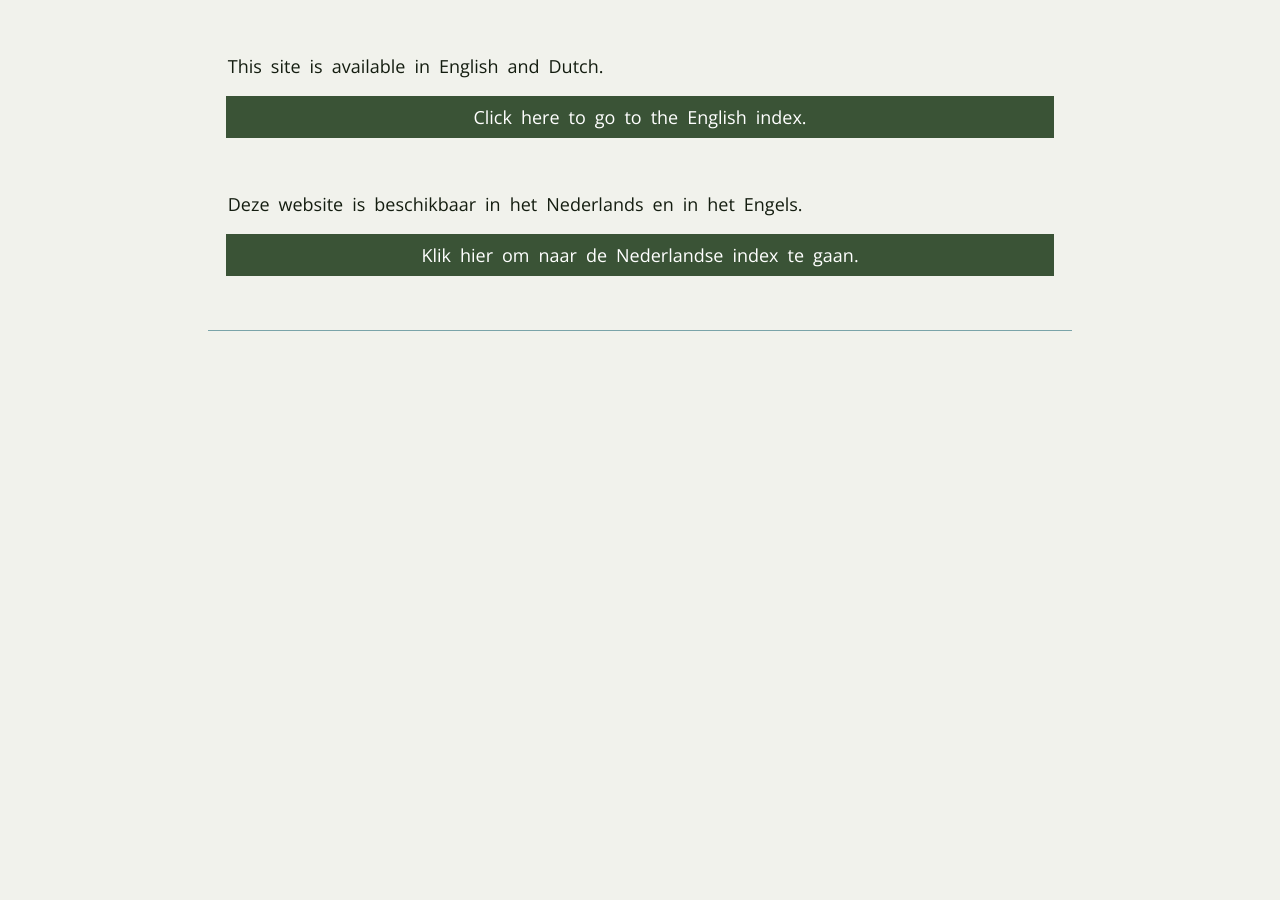
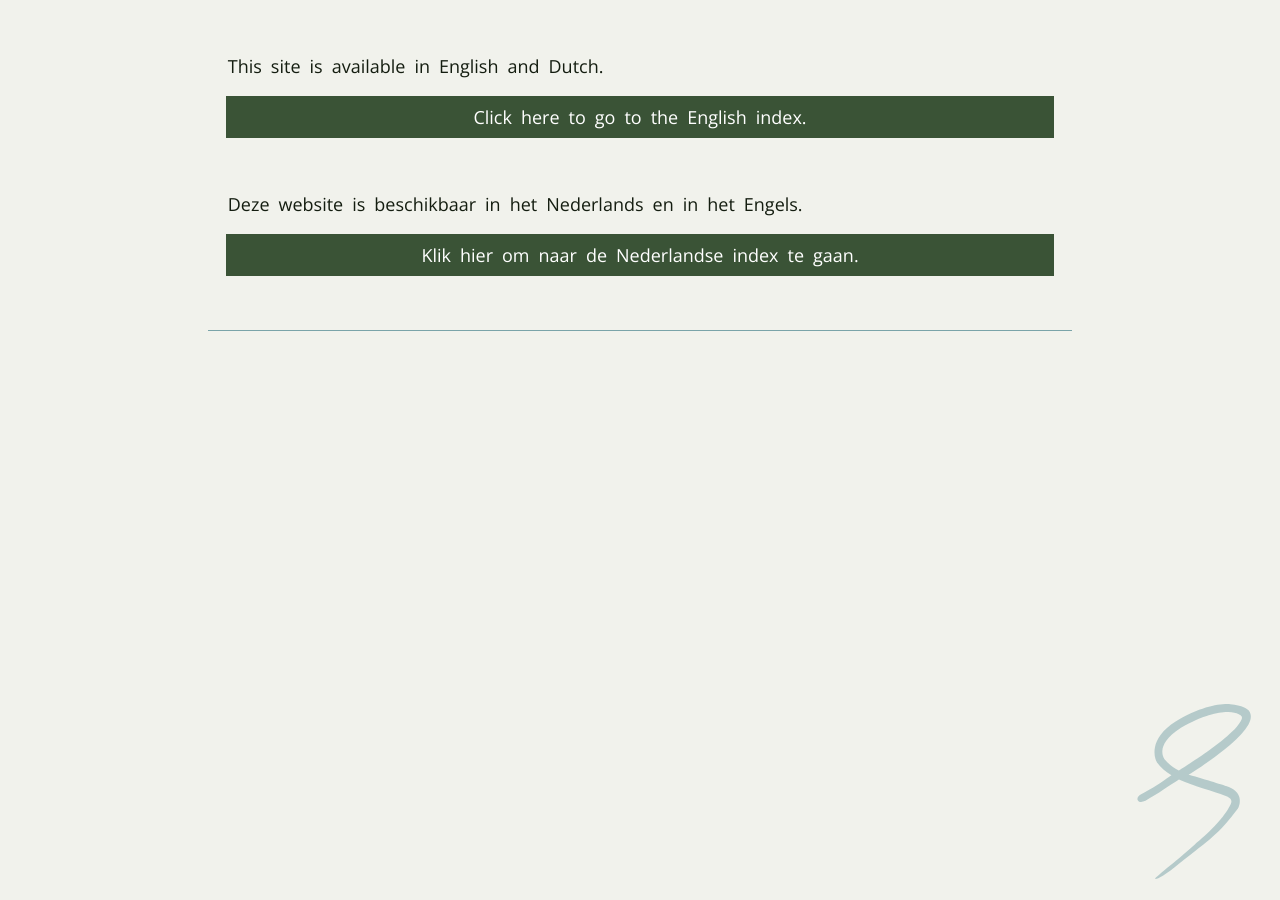
Before and after one commit to flourish-of-approval/flourish-of-approval.github.io, a Jekyll site: the page built from index.md, in a window 1280 px wide. Built offline with Jekyll 4.4.1, drawn with Linux system fonts in a browser that asks for light colours; some web fonts are replaced.

Commit message:
Added krul to background

```diff
--- a/_includes/favicon.html
+++ b/_includes/favicon.html
@@ -2,6 +2,6 @@
 <link rel="icon" type="image/png" sizes="32x32" href="{{ "/favicon-32.png" | relative_url }}">
 <link rel="icon" type="image/png" sizes="24x24" href="{{ "/favicon-24.png" | relative_url }}">
 <link rel="icon" type="image/png" sizes="16x16" href="{{ "/favicon.png" | relative_url }}">
-<link rel="mask-icon" href="{{ "/safari-pinned-tab.svg" | relative_url }}" color="#3a5336">
+<link rel="mask-icon" href="{{ "/krul.svg" | relative_url }}" color="#3a5336">
 <meta name="theme-color" content="#3a5336">
 <meta name="msapplication-TileColor" content="#00aba9">
--- a/_sass/style.scss
+++ b/_sass/style.scss
@@ -6,12 +6,27 @@
 }
 
 html {
+  min-height: 100vh;
   font-size: 18px;
   font-family: krul, Open Sans, sans-serif;
   margin: 0;
   padding: 0;
   color: $text;
   background: $bg;
+
+  &::after {
+    content: "";
+    position: absolute;
+    bottom: 1rem;
+    right: 0;
+    background: $accent1;
+    mask: url(/krul.svg) bottom right / 10rem 10rem no-repeat;
+    display: block;
+    height: 10rem;
+    width: 10rem;
+    z-index: -2;
+    opacity: 0.5;
+  }
 }
 
 body {
```
Also changed, not shown: krul.svg.
